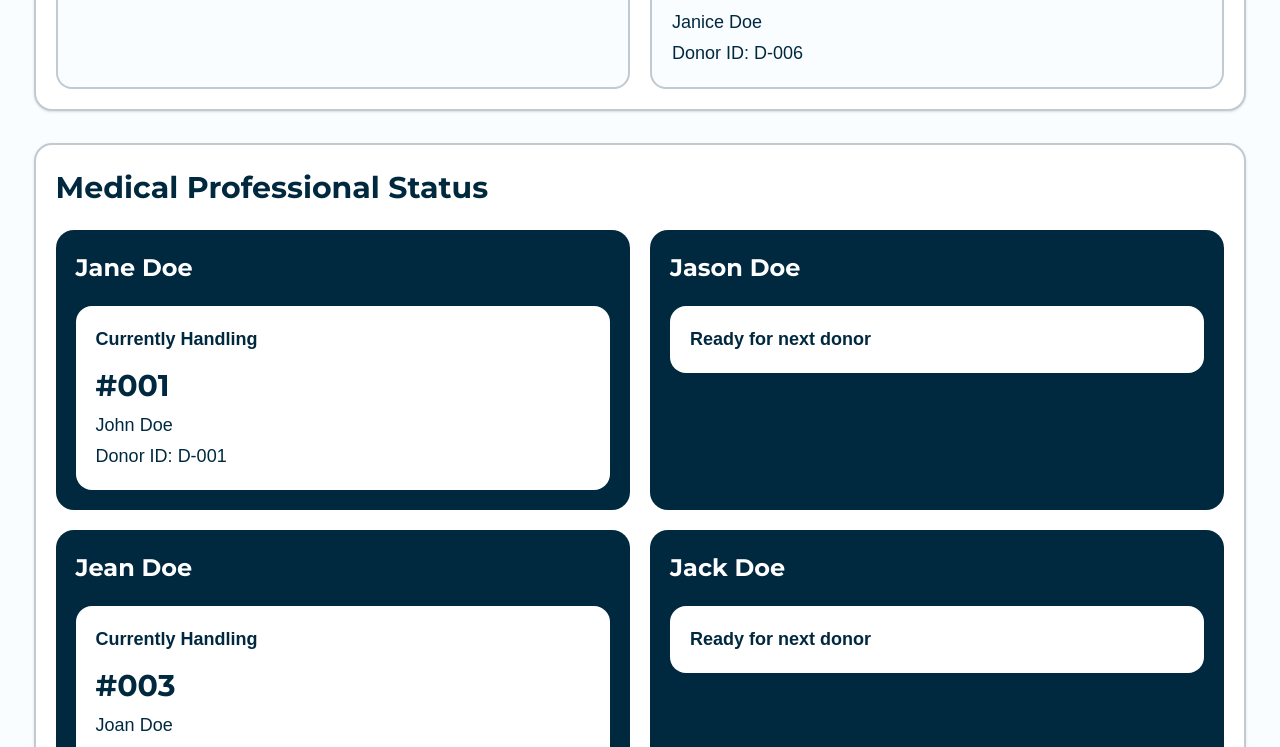
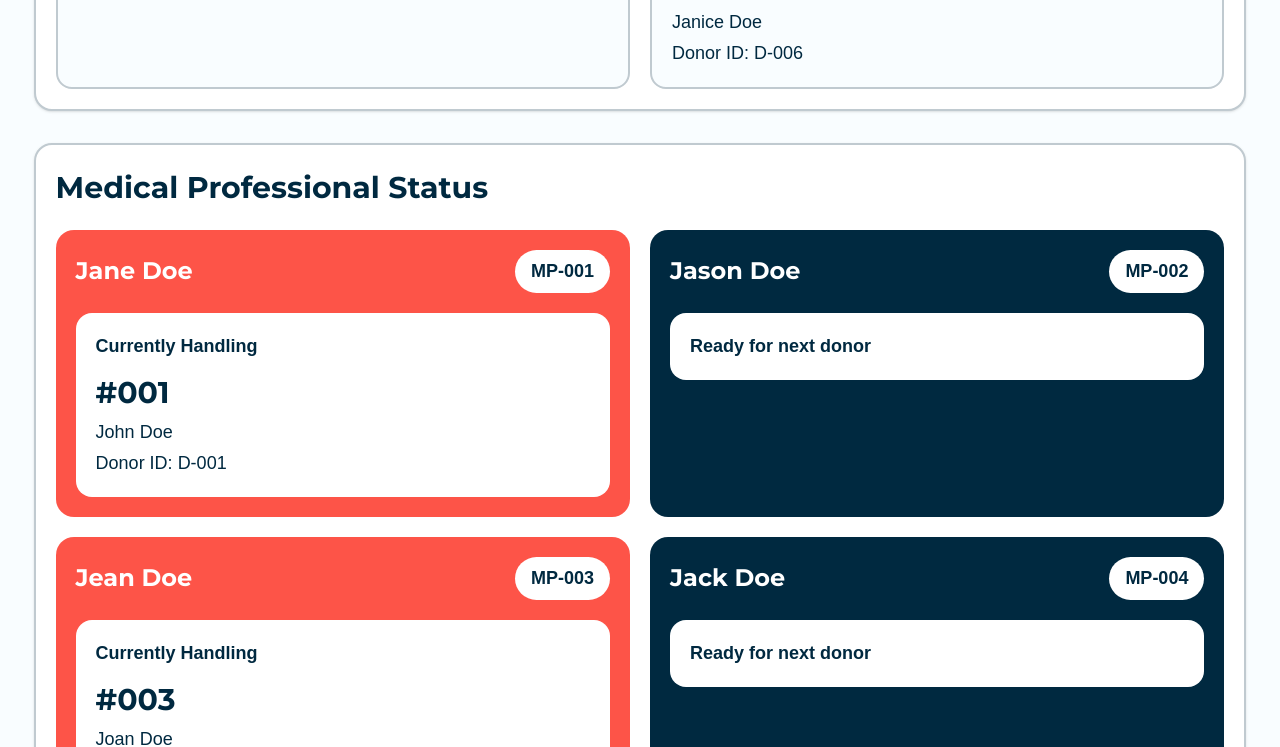
Before and after one commit to RanFrosh/CSSWENG-Blood-Digitalization, a Next.js app in the folder sweng/: page /mp/events/1/queue in a window 1280 px wide. Shown: the part 472-1219 px from the top of the page. Built offline with nearby package versions, Linux system fonts and the light colour scheme.

Commit message:
diff color for mp status

```diff
--- a/sweng/app/mp/events/[eventId]/queue/page.tsx
+++ b/sweng/app/mp/events/[eventId]/queue/page.tsx
@@ -210,7 +210,7 @@ export default function QueuePage() {
     };
 
     return (
-        <main className="flex flex-col min-h-screen bg-[#f9fdff] text-black">
+        <main className="flex flex-col min-h-screen bg-[#f9fdff]">
             <Header />
 
             <div className="flex-1 bg-[#f9fdff] p-[0.35in]">
@@ -263,20 +263,32 @@ export default function QueuePage() {
                     </h2>
 
                     <div className="mt-5 grid grid-cols-1 lg:grid-cols-2 2xl:grid-cols-4 gap-5">
-                        {medicalProfessionals.map((medicalProfessional) => (
+                        {medicalProfessionals.map((medicalProfessional) => {
+                            let cardColor = "bg-[#fd5448]";
+
+                            if (medicalProfessional.currentDonor === undefined) {
+                                cardColor = "bg-[#002940]";
+                            }
+
+                            return (
                                 <div
                                     key={medicalProfessional.id}
-                                className="bg-[#002940] rounded-[18px] p-5"
+                                    className={`${cardColor} rounded-[18px] p-5`}
                                 >
-                                <div>
+                                    <div className="flex flex-row items-center justify-between gap-3 flex-wrap">
                                         <h3 className="text-[24px] font-['Montserrat'] font-bold text-white">
                                             {medicalProfessional.name}
                                         </h3>
+
+                                        <span className="bg-white text-[#002940] px-4 py-2 rounded-full text-[18px] font-semibold">
+                                            {medicalProfessional.id}
+                                        </span>
                                     </div>
 
                                     {getCurrentDonor(medicalProfessional)}
                                 </div>
-                        ))}
+                            );
+                        })}
                     </div>
                 </section>
 
```
Lines whose indentation alone changed are shown as unchanged.
